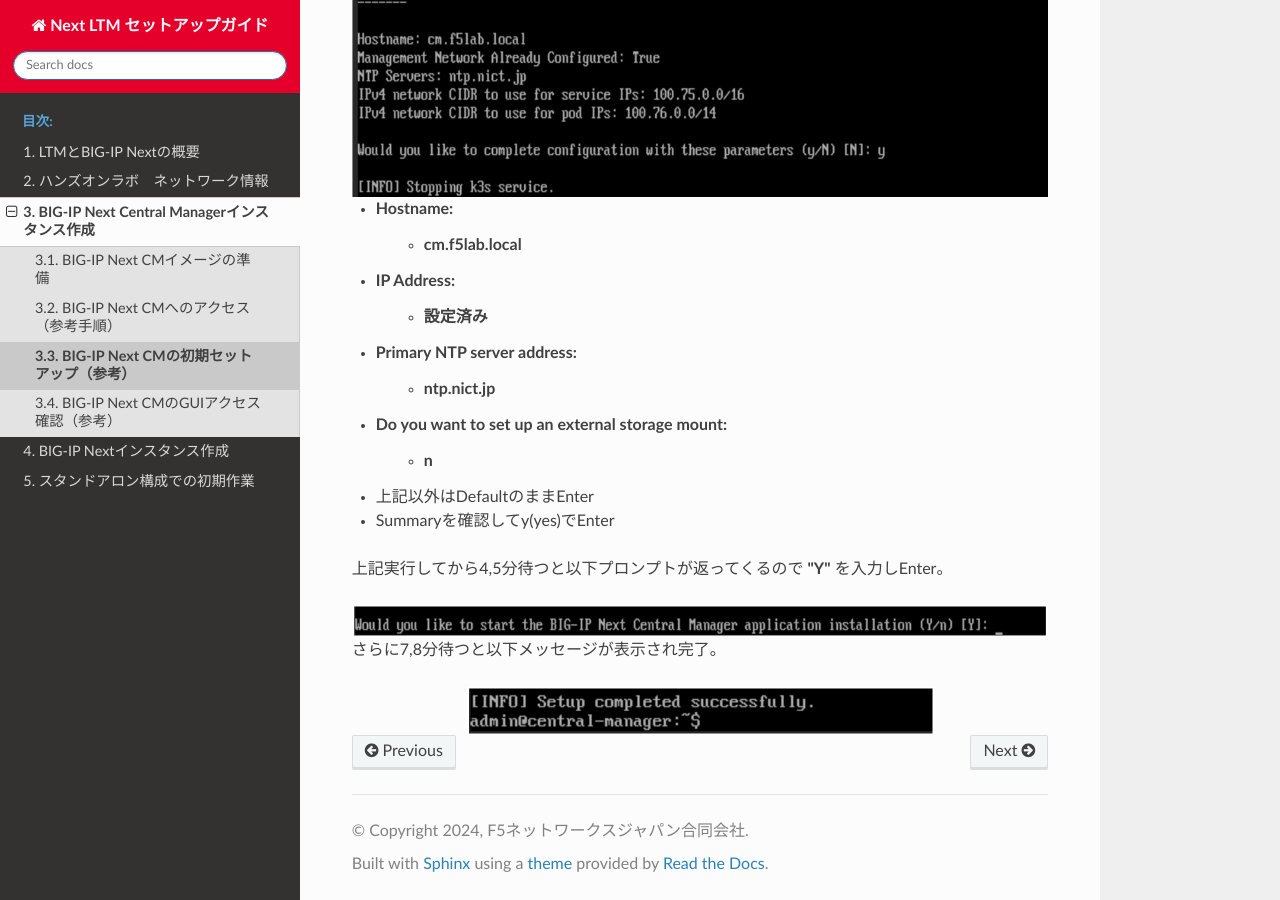
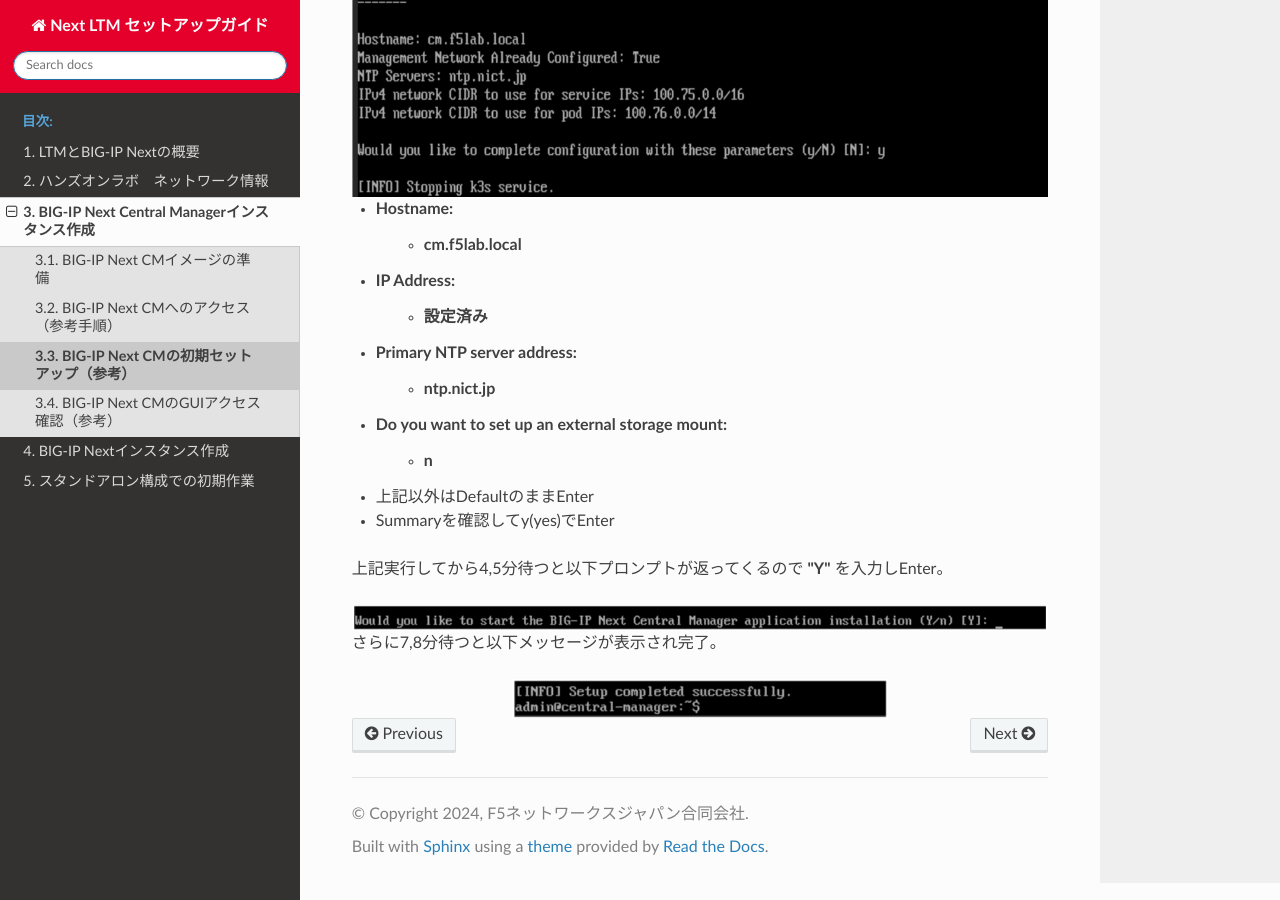
Before and after one commit to BeF5/f5j-easy-setup-next-ltm, a Sphinx documentation site: the page built from docs/content03/module03/module03.rst, in a window 1280 px wide and 900 px high, scrolled down 763 px. Built offline with Sphinx 7.4.7 and the Read the Docs theme 2.0.0, drawn with Linux system fonts in a browser that asks for light colours.

Commit message:
Update module03.rst

```diff
--- a/docs/content03/module03/module03.rst
+++ b/docs/content03/module03/module03.rst
@@ -30,11 +30,11 @@ BIG-IP Next CMの初期セットアップ（参考）
 を入力しEnter。
 
 .. figure:: images/c3-m3-2.png
-   :scale: 50%
+   :scale: 40%
    :align: center
 
 さらに7,8分待つと以下メッセージが表示され完了。
 
 .. figure:: images/c3-m3-3.png
-   :scale: 50%
+   :scale: 40%
    :align: center
```
